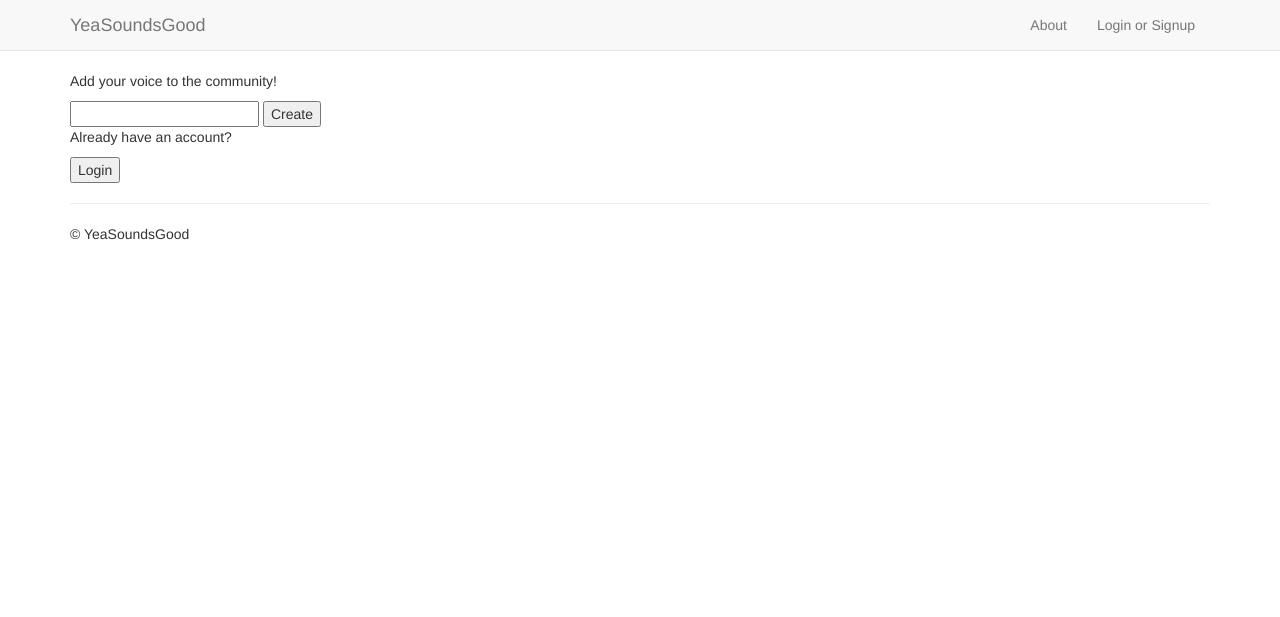
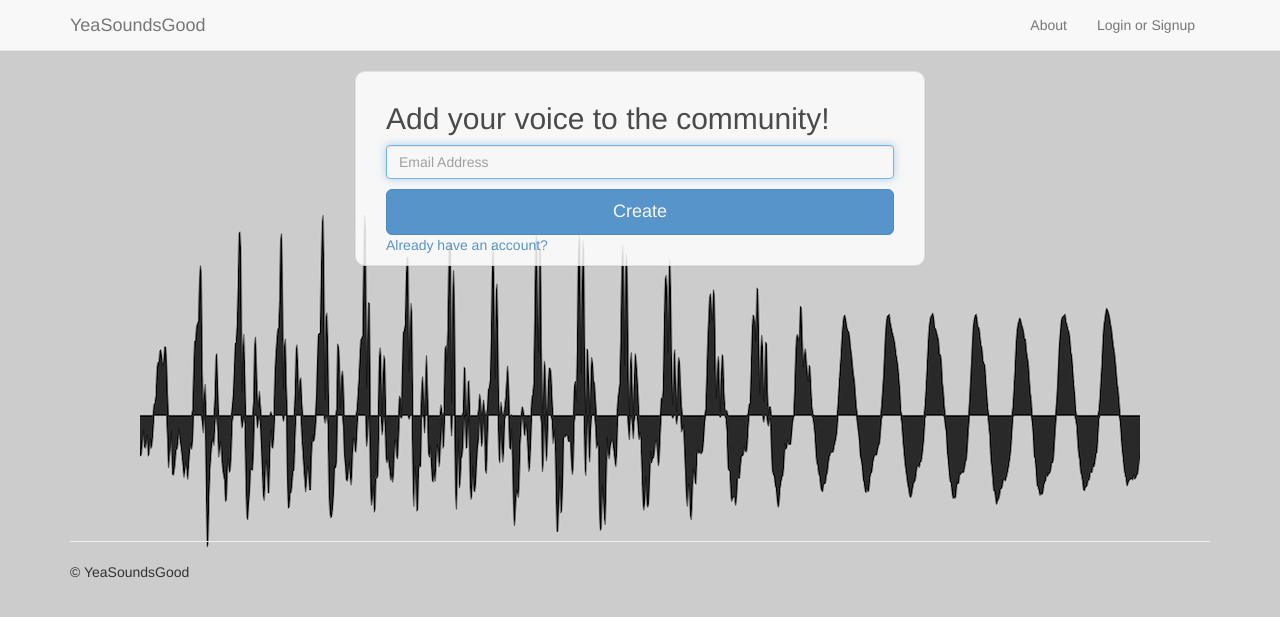
Before and after one commit to Hethre/YeaSoundsGood, a Flask app: page / in a window 1280 px wide. Shown: the top 617 px of the page. Run offline with Flask 2, Linux system fonts and the light colour scheme; some libraries are stand-ins or nearby versions.

Commit message:
Jessica - Updated bakcground

```diff
--- a/static/css/styles.css
+++ b/static/css/styles.css
@@ -1,5 +1,49 @@
+body {
+	background: #cccccc url('../images/banner.jpg') no-repeat center;
+	background-attachment:fixed;
+}
+
 #dropArea {
   height: 100px;
   width: 100px;
   border: 1px solid #888;
 }
+
+.content {
+	min-height: 450px;;
+}
+
+.form-signin {
+	width: 50%;
+	margin: auto;
+	padding: 10px 30px;
+	background-color: #fff;
+	border: 1px solid #e5e5e5;
+	-webkit-border-radius: 10px;
+	-moz-border-radius: 10px;
+	border-radius: 10px;
+	-webkit-box-shadow: 0 1px 2px rgba(0,0,0,.05);
+	-moz-box-shadow: 0 1px 2px rgba(0,0,0,.05);
+	box-shadow: 0 1px 2px rgba(0,0,0,.05);
+	opacity: 0.85;
+	-webkit-transition: opacity 1s; /* For Safari 3.1 to 6.0 */
+	transition: opacity 1s;
+}
+
+.form-signin:hover {
+	opacity: 1;
+}
+
+.form-signin .btn-container {
+	margin-top: 10px;
+}
+
+#login,
+#createAnAccount {
+	display: none;
+}
+
+#alreadyHaveAccount:hover,
+#createAnAccount:hover {
+	cursor: pointer;
+}
--- a/templates/base.html
+++ b/templates/base.html
@@ -9,10 +9,9 @@
     <meta name="author" content="">
     <meta charset="utf-8">
 
-    <link href="//netdna.bootstrapcdn.com/bootstrap/3.0.0/css/bootstrap.min.css" rel="stylesheet">
-    <link href="/static/css/styles.css" rel="stylesheet">
-    <script src="//ajax.googleapis.com/ajax/libs/jquery/1.10.2/jquery.min.js"></script>
-    <script src="//netdna.bootstrapcdn.com/bootstrap/3.0.0/js/bootstrap.min.js"></script>
+    <link href="{{ url_for('static', filename='css/bootstrap.min.css') }}" rel="stylesheet">
+    <link href="{{ url_for('static', filename='css/styles.css') }}" rel="stylesheet">
+
     <link rel="shortcut icon" href="{{ url_for('static', filename='ico/favicon.ico') }}">
     {% endblock %}
   </head>
@@ -43,7 +42,8 @@
       </div>
     </div>
     {% endblock %}
-    <div class="container page">
+
+    <div class="container">
         <div class="content">
           {% block content %}
           {% endblock %}
@@ -55,6 +55,12 @@
         </footer>
         {% endblock %}
     </div>
-    {% block js_footer %}{% endblock %}
+
+    {% block js_footer %}
+      <script src="{{ url_for('static', filename='js/jquery.min.js') }}"></script>
+      <script src="{{ url_for('static', filename='js/bootstrap.min.js') }}"></script>
+      <script src="{{ url_for('static', filename='js/script.js') }}"></script>
+    {% endblock %}
+
   </body>
 </html>
--- a/templates/index.html
+++ b/templates/index.html
@@ -2,12 +2,25 @@
 {% block title %} - Home{% endblock %}
 {% block content %}
 {% if not session.email %}
-     <form action="/profile" method="POST">
-           <p>Add your voice to the community!</p>
-          <input type="text" name="email"/>
-          <input type="submit" name="submit" value="Create"/>
-          <p>Already have an account?</p>
-          <input type="submit" name="submit" value="Login"/>
+     <form action="/profile" method="POST" class="form-signin" role="form">
+      <h2>Add your voice to the community!</h2>
+      <div>
+          <input type="text" name="email" class="form-control" placeholder="Email Address" required="" autofocus=""/>
+      </div>
+      <div class="btn-container">
+          <button class="btn btn-lg btn-primary btn-block create-account" type="submit" name="submit" value="Create">Create</button>
+      </div>
+
+      <div id="login">
+        <input type="password" class="form-control" placeholder="Password" required="">
+        <label class="checkbox">
+	      <input type="checkbox" value="remember-me"> Remember me
+	    </label>
+        <button class="btn btn-lg btn-primary btn-block login" type="submit" name="submit" value="Login">Login</button>
+  	  </div>
+
+      <a id="alreadyHaveAccount">Already have an account?</a>
+      <a id="createAnAccount">Create an account</a>
      </form>
 {% else %}
      <p>You are logged in.</p>
```
Also changed, not shown: static/images/banner.jpg (added).
